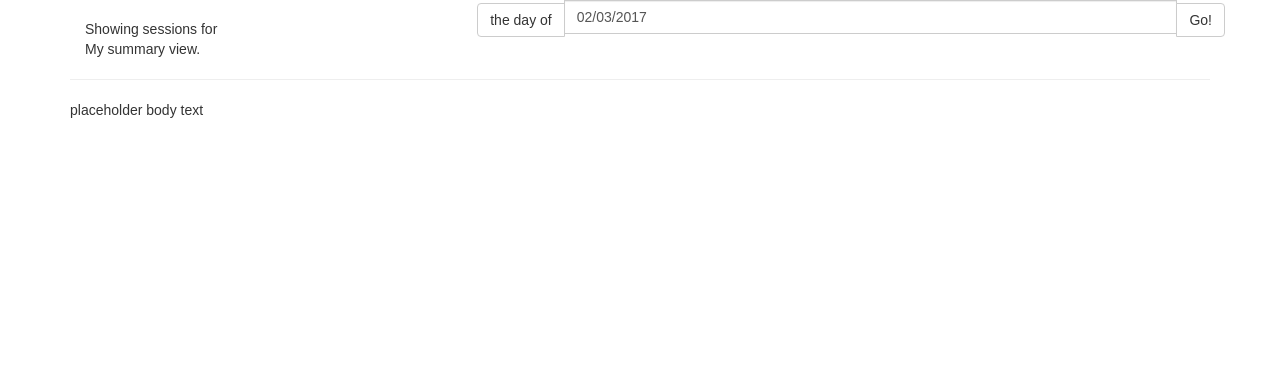
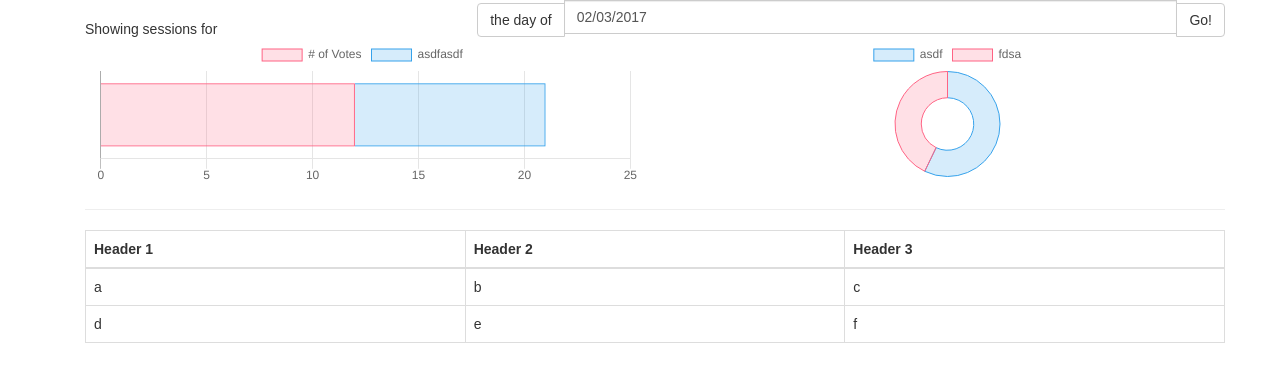
Before and after one commit to rhdsmnd/FindingTheTime, a React (Create React App) app in the folder react-frontend/: page / in a window 1280 px wide. Shown: the top 382 px of the page. Built offline with nearby package versions, Linux system fonts and the light colour scheme.

Commit message:
Basic ui structure in place.

```diff
--- a/react-frontend/package.json
+++ b/react-frontend/package.json
@@ -6,6 +6,7 @@
     "react-scripts": "0.8.5"
   },
   "dependencies": {
+    "chart.js": "^2.4.0",
     "jquery": "^3.1.1",
     "moment": "^2.17.1",
     "react": "^15.4.2",
--- a/react-frontend/public/index.html
+++ b/react-frontend/public/index.html
@@ -5,7 +5,9 @@
     <meta name="viewport" content="width=device-width, initial-scale=1">
     <link rel="shortcut icon" href="%PUBLIC_URL%/favicon.ico">
 
+    <!--
     <script src="https://cdnjs.cloudflare.com/ajax/libs/Chart.js/2.4.0/Chart.min.js"></script>
+    -->
 
     <!-- Latest compiled and minified CSS -->
     <link rel="stylesheet" href="https://maxcdn.bootstrapcdn.com/bootstrap/3.3.7/css/bootstrap.min.css">
@@ -13,8 +15,10 @@
     <!-- jQuery library -->
     <script src="https://ajax.googleapis.com/ajax/libs/jquery/3.1.1/jquery.min.js"></script>
 
+
     <!-- Latest compiled JavaScript -->
     <script src="https://maxcdn.bootstrapcdn.com/bootstrap/3.3.7/js/bootstrap.min.js"></script>
+
 
     <link rel="stylesheet" type="text/css" href="%PUBLIC_URL%/css/datepicker.css">
     <script src="%PUBLIC_URL%/js/bootstrap-datepicker.js"></script>
--- a/react-frontend/src/App.js
+++ b/react-frontend/src/App.js
@@ -2,6 +2,8 @@ import React, { Component } from 'react';
 import logo from './logo.svg';
 import './App.css';
 import moment from 'moment';
+import Chart from 'chart.js';
+
 import $ from 'jquery';
 
 
@@ -48,7 +50,7 @@ class App extends Component {
 
 	render() {
 		return (
-			<div>
+			<div className="container">
 				<AppHeader date={this.state.date} interval={this.state.interval} sessions={this.state.sessions}
 							handleStateChange={this.handleStateChange} />
 
@@ -105,9 +107,9 @@ class AppHeader extends Component {
 		}
 
 		return (
-			<div className="container">
+			<div>
 				<DateInputForm intervalStr={intervalStr} date={this.props.date} handleStateChange={this.props.handleStateChange} />
-				<div className="row"><div className="col-lg-12">My summary view.</div></div>
+				<SummaryView sessions={this.props.sessions} interval={this.props.interval} date={this.props.date} />
 			</div>
 		);
 	}
@@ -139,8 +141,116 @@ class DateInputForm extends Component {
 					<button className="btn btn-default" type="button" onClick={(() => this.props.handleStateChange(document.getElementById("header-datepicker").value, document.getElementById("date-interval-display").innerHTML) )}>Go!</button>
 				</span>
 			</div>
-		</div>
+		  </div>
 	    </div>
+		);
+	}
+}
+
+class SummaryView extends Component {
+	constructor(props) {
+		super(props);
+	}
+
+	render() {
+		return (
+			<div className="row">
+				<Timeline sessions={this.props.sessions} interval={this.props.interval} date={this.props.date} />
+		 		<PieChart sessions={this.props.sessions} interval={this.props.interval} date={this.props.date} />
+			</div>
+		);
+	}
+}
+
+class Timeline extends Component {
+	constructor(props) {
+		super(props);
+	}
+
+	componentDidMount() {
+		var ctx = document.getElementById("summary-timeline");
+		console.log(ctx);
+		var myChart = new Chart(ctx, {
+		    type: 'horizontalBar',
+		    data: {
+		        datasets: [{
+		            label: '# of Votes',
+		            data: [12],
+		            backgroundColor: [
+		                'rgba(255, 99, 132, 0.2)'
+		            ],
+		            borderColor: [
+		                'rgba(255,99,132,1)'
+		            ],
+		            borderWidth: 1
+		        }, {
+		        	label: 'asdfasdf',
+		        	data: [9],
+		        	backgroundColor: [
+		        		'rgba(54, 162, 235, 0.2)'
+		        	],
+		        	borderColor: [
+		        		'rgba(54, 162, 235, 1)'
+		        	],
+		        	borderWidth: 1
+		        }]
+		    },
+		    options: {
+		        scales: {
+		            yAxes: [{
+		                ticks: {
+		                    beginAtZero:true
+		                },
+		                stacked: true
+		            }],
+		            xAxes: [{
+		            	stacked: true
+		            }]
+		        },
+		        maintainAspectRatio: false
+		    }
+		});
+	}
+
+	render() {
+		return (
+			<div className="col-lg-6" ><canvas id="summary-timeline"></canvas> </div>
+		);
+	}
+}
+
+class PieChart extends Component {
+	constructor(props) {
+		super(props);
+	}
+
+	componentDidMount() {
+		var ctx = document.getElementById("summary-pie-chart");
+		console.log(ctx);
+		var myChart = new Chart(ctx, {
+		    type: 'doughnut',
+		    data: {
+		    	labels: ["asdf", "fdsa"],
+		        datasets: [{
+		            label: '# of Votes',
+		            data: [12, 9],
+		            backgroundColor: [
+		        		'rgba(54, 162, 235, 0.2)',
+		                'rgba(255, 99, 132, 0.2)'
+		            ],
+		            borderColor: [
+		        		'rgba(54, 162, 235, 1)',
+		                'rgba(255,99,132,1)'
+		            ],
+		            borderWidth: 1
+		        }]
+		    }
+		});
+	}
+
+	render() {
+		return (
+			<div className="col-lg-6"><canvas height="75" id="summary-pie-chart"></canvas></div>
 		);
 	}
 }
@@ -162,10 +272,55 @@ class AppBody extends Component {
 
 	render() {
 		return (
-			<div>placeholder body text</div>
+			<table className="table table-bordered">
+				<TableHeader />
+				<TableBody sessions={this.props.sessions} />
+			</table>
 		);
 	}
 }
+
+class TableHeader extends Component {
+	constructor(props) {
+		super(props);
+	}
+
+	render() {
+		return (
+			<thead>
+				<tr>
+					<th>Header 1</th>
+					<th>Header 2</th>
+					<th>Header 3</th>
+				</tr>
+			</thead>
+		);
+	}
+}
+
+class TableBody extends Component {
+	constructor(props) {
+		super(props);
+	}
+
+	render() {
+		return (
+			<tbody>
+				<tr>
+					<td>a</td>
+					<td>b</td>
+					<td>c</td>
+				</tr>
+				<tr>
+					<td>d</td>
+					<td>e</td>
+					<td>f</td>
+				</tr>
+			</tbody>
+		);
+	}
+}
+
 	/**
 class StatsTable extends Component {
 
@@ -190,3 +345,23 @@ class PieChart extends Component {
 */
 
 export default App;
+
+
+/**
+
+, "Blue", "Yellow", "Green", "Purple", "Orange"
+
+,
+'rgba(54, 162, 235, 0.2)',
+'rgba(255, 206, 86, 0.2)',
+'rgba(75, 192, 192, 0.2)',
+'rgba(153, 102, 255, 0.2)',
+'rgba(255, 159, 64, 0.2)'
+
+'rgba(54, 162, 235, 1)',
+'rgba(255, 206, 86, 1)',
+'rgba(75, 192, 192, 1)',
+'rgba(153, 102, 255, 1)',
+'rgba(255, 159, 64, 1)'
+
+*/
```
